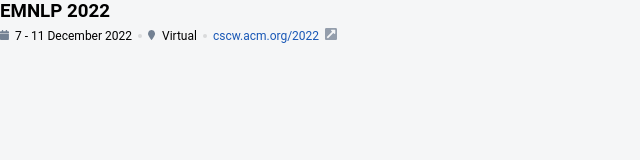
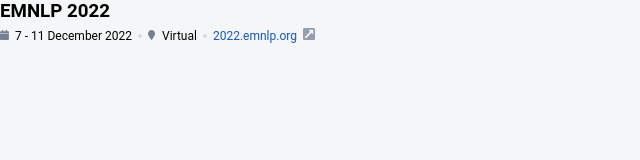
Before and after one commit to soldni/Intellingent-Skimming-EMNLP2022, a Next.js app: page /header in a window 1280 px wide. Shown: the top 160 px of the page, without its empty margins (0-640 px from the left). Built offline with nearby package versions, Linux system fonts and the light colour scheme.

Commit message:
Update conference url

```diff
--- a/pages/header.tsx
+++ b/pages/header.tsx
@@ -44,7 +44,7 @@
 					</span>
 
 					<span style={{display: 'flex', alignItems: 'baseline'}}>
-						<a style={{color: '#1857b6'}} href='https://cscw.acm.org/2022/' target='_blank' rel='noopener noreferrer'>cscw.acm.org/2022</a>
+						<a style={{color: '#1857b6'}} href='https://2022.emnlp.org/' target='_blank' rel='noopener noreferrer'>2022.emnlp.org</a>
 						<span style={{marginLeft: '6px'}}>
 							<svg width="12" height="12" viewBox="0 0 12 12" fill="none" xmlns="http://www.w3.org/2000/svg">
 								<g opacity="0.6">
```
